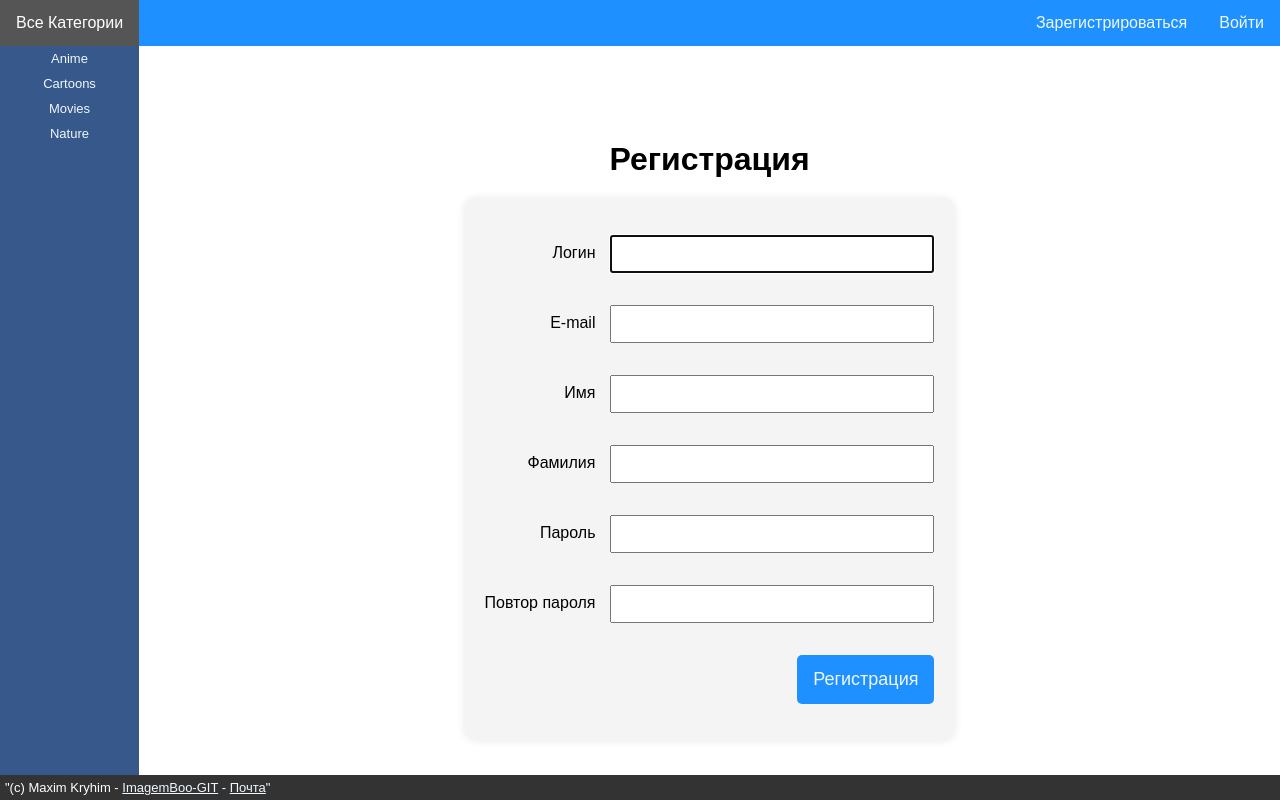
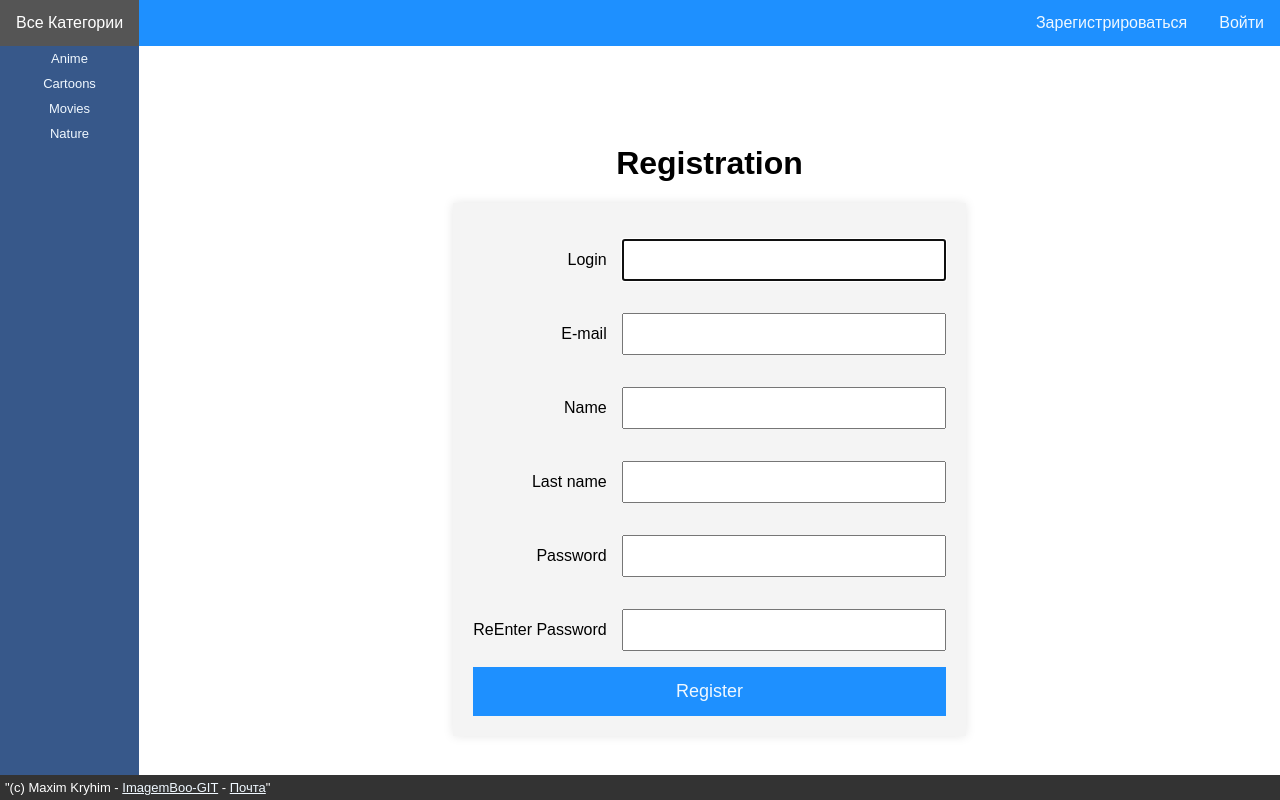
Before and after one commit to Mas1anGrodno/ImagemBoo, a Django app: page /users/register/ in a window 1280 px wide. Run offline with Django 5.2, Linux system fonts and the light colour scheme; data comes from the database, SQL or seed files in the repository; both versions use the stored data as it was after the commit.

Commit message:
translate forms and views to english+minor css tweaks

```diff
--- a/ImagemBoo/main/static/main/style.css
+++ b/ImagemBoo/main/static/main/style.css
@@ -143,13 +143,13 @@ p {
 }
 
 
-/*  ---------------------- Login form---------------------  */
+/*  ---------------------- Login and Register form---------------------  */
 .login-form {
   display: flex;
   flex-direction: column;
   align-items: center;
   justify-content: center;
-  height: 50vh; /* Высота экрана */
+  height: 80vh; /* Высота экрана */
   margin-top: 50px; /* Отступ сверху для верхнего меню */
 }
 .login-form form {
@@ -164,8 +164,9 @@ p {
 .login-form input[type="password"] {
   width: 300px;
   padding: 10px;
-  margin: 10px 0;
-  font-size: 18px;
+  margin: 0px 0;
+  font-size: 16px;
+  margin-left: 15px;
 }
 .login-form button {
   background-color: #1E90FF;
@@ -182,23 +183,7 @@ p {
 }
 
 /*  ---------------------- Register form---------------------  */
-.form-container {
-  display: flex;
-  flex-direction: column;
-  align-items: center;
-  justify-content: center;
-  height: 80vh; /* Высота экрана */
-  margin-top: 50px; /* Отступ сверху для верхнего меню */
-}
-.form-container form {
-  display: flex;
-  flex-direction: column;
-  align-items: center;
-  background-color: #f4f4f4;
-  padding: 20px;
-  border-radius: 10px;
-  box-shadow: 0 0 10px rgba(0, 0, 0, 0.1);
-}
+
 .form-container input[type="text"],
 .form-container input[type="password"],
 .form-container input[type="email"] {
@@ -208,16 +193,3 @@ p {
   font-size: 12px;
   margin-left: 15px;
 }
-.form-container button {
-  background-color: #1E90FF;
-  color: #F0F8FF;
-  padding: 14px 16px;
-  font-size: 18px;
-  border: none;
-  border-radius: 5px;
-  cursor: pointer;
-}
-.form-container button:hover {
-  background-color: #555;
-  color: white;
-}
--- a/ImagemBoo/users/forms.py
+++ b/ImagemBoo/users/forms.py
@@ -12,17 +12,17 @@ class LoginUserForm (AuthenticationForm):
 
 
 class RegisterUserForm(UserCreationForm):
-    username = forms.CharField(label="Логин", widget=forms.TextInput(attrs={'class': 'form-input'}))
-    password1 = forms.CharField(label="Пароль", widget=forms.PasswordInput(attrs={'class': 'form-input'}))
-    password2 = forms.CharField(label="Повтор пароля", widget=forms.PasswordInput(attrs={'class': 'form-input'}))
+    username = forms.CharField(label="Login", widget=forms.TextInput(attrs={'class': 'form-input'}))
+    password1 = forms.CharField(label="Password", widget=forms.PasswordInput(attrs={'class': 'form-input'}))
+    password2 = forms.CharField(label="ReEnter Password", widget=forms.PasswordInput(attrs={'class': 'form-input'}))
 
     class Meta:
         model = get_user_model()
         fields = ['username', 'email', 'first_name', 'last_name', 'password1', 'password2']
         labels = {
             'email': 'E-mail',
-            'first_name': "Имя",
-            'last_name': "Фамилия",
+            'first_name': "Name",
+            'last_name': "Last name",
         }
         widgets = {
             'email': forms.TextInput(attrs={'class': 'form-input'}),
--- a/ImagemBoo/users/templates/users/login.html
+++ b/ImagemBoo/users/templates/users/login.html
@@ -2,11 +2,12 @@
 
 {% block content %}
 <div class="login-form">
+    <h1>Login</h1>
     <form method="post">
         {% csrf_token %}
         {{ form.non_field_errors }}
         {{ form.as_p }}
-        <button type="submit">Войти</button>
+        <button type="submit">Enter</button>
     </form>
 </div>
 {% endblock %}
--- a/ImagemBoo/users/templates/users/register.html
+++ b/ImagemBoo/users/templates/users/register.html
@@ -1,8 +1,8 @@
 {% extends 'main/base.html' %}
 
 {% block content %}
-<div class="form-container">
-    <h1>Регистрация</h1>
+<div class="login-form">
+    <h1>Registration</h1>
     <form method="post">
         {% csrf_token %}
         <input type="hidden" name="next" value="{{ next }}" />
@@ -11,7 +11,7 @@
         <p><label class="form-label" for="{{ f.id_for_label }}">{{ f.label }}</label>{{ f }}</p>
         <div class="form-error">{{ f.errors }}</div>
         {% endfor %}
-        <p><button type="submit">Регистрация</button></p>
+        <button type="submit">Register</button>
     </form>
 </div>
 {% endblock %}
--- a/ImagemBoo/users/views.py
+++ b/ImagemBoo/users/views.py
@@ -20,5 +20,5 @@ def logout_user(request):
 class RegisterUser(CreateView):
     form_class = RegisterUserForm
     template_name = 'users/register.html'
-    extra_context = {'title': "Регистрация"}
+    extra_context = {'title': "Registration"}
     success_url = reverse_lazy('users:login')
```
Also changed, not shown: ImagemBoo/db.sqlite3.
